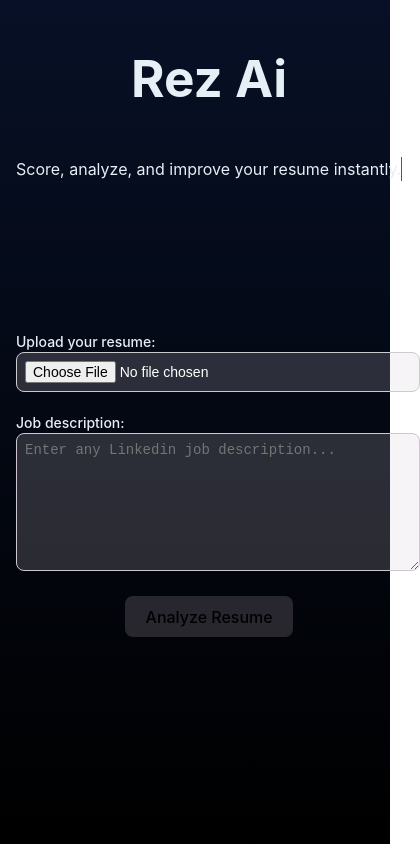
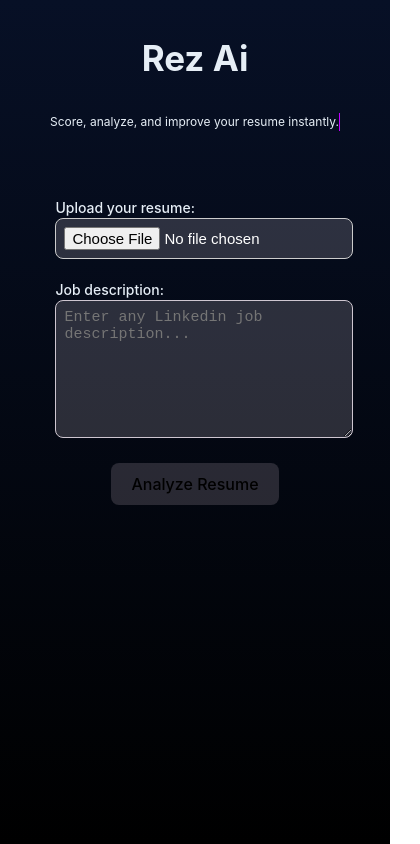
Before and after one commit to LeibGit/res_pdf_parse, a React (Vite) app in the folder client/: page / in a window 390 px wide. Shown: the whole page, 420 px wide, since content can reach past the window. Built offline with nearby package versions, Linux system fonts and the light colour scheme.

Commit message:
improved mobile UI/UX

```diff
--- a/client/src/App.css
+++ b/client/src/App.css
@@ -1,8 +1,9 @@
 #root {
-  max-width: 1280px;
+  max-width: 100%;
   margin: 0 auto;
   padding: 1rem;
   text-align: center;
+  box-sizing: border-box;
 }
 
 body {
@@ -11,6 +12,12 @@ body {
       font-family: Inter, ui-sans-serif, system-ui, -apple-system, "Segoe UI", Roboto, "Helvetica Neue", Arial;
       align-items: start;
 }
+
+html, body {
+  width: 100%;
+  overflow-x: hidden;
+}
+
 
 .tagline {
   display: inline-block;
@@ -93,6 +100,25 @@ body {
 .submit {
   background-color: #7e728150;
 }
+
+@media (max-width: 600px) {
+  .user_inputs {
+    margin-top: 3rem;
+    padding: 0 1rem;
+    width: 78%;
+  }
+
+  .job_prompt,
+  .resume_file {
+    font-size: 15px;
+  }
+  .tagline {
+    font-size: 12px;
+  }
+
+  .title {
+    font-size: 35px;
+  }
 
 
 .loader {
```
